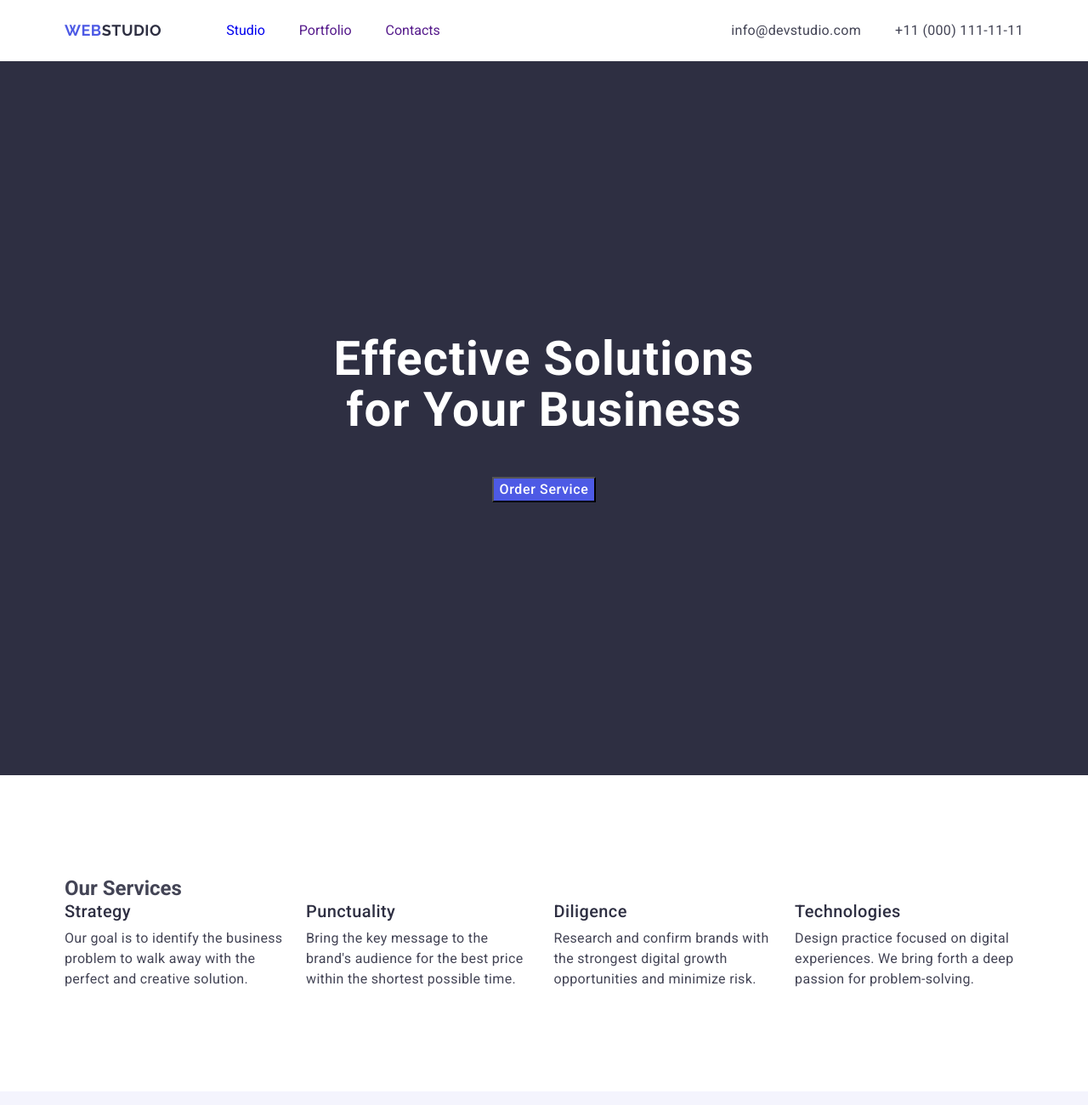
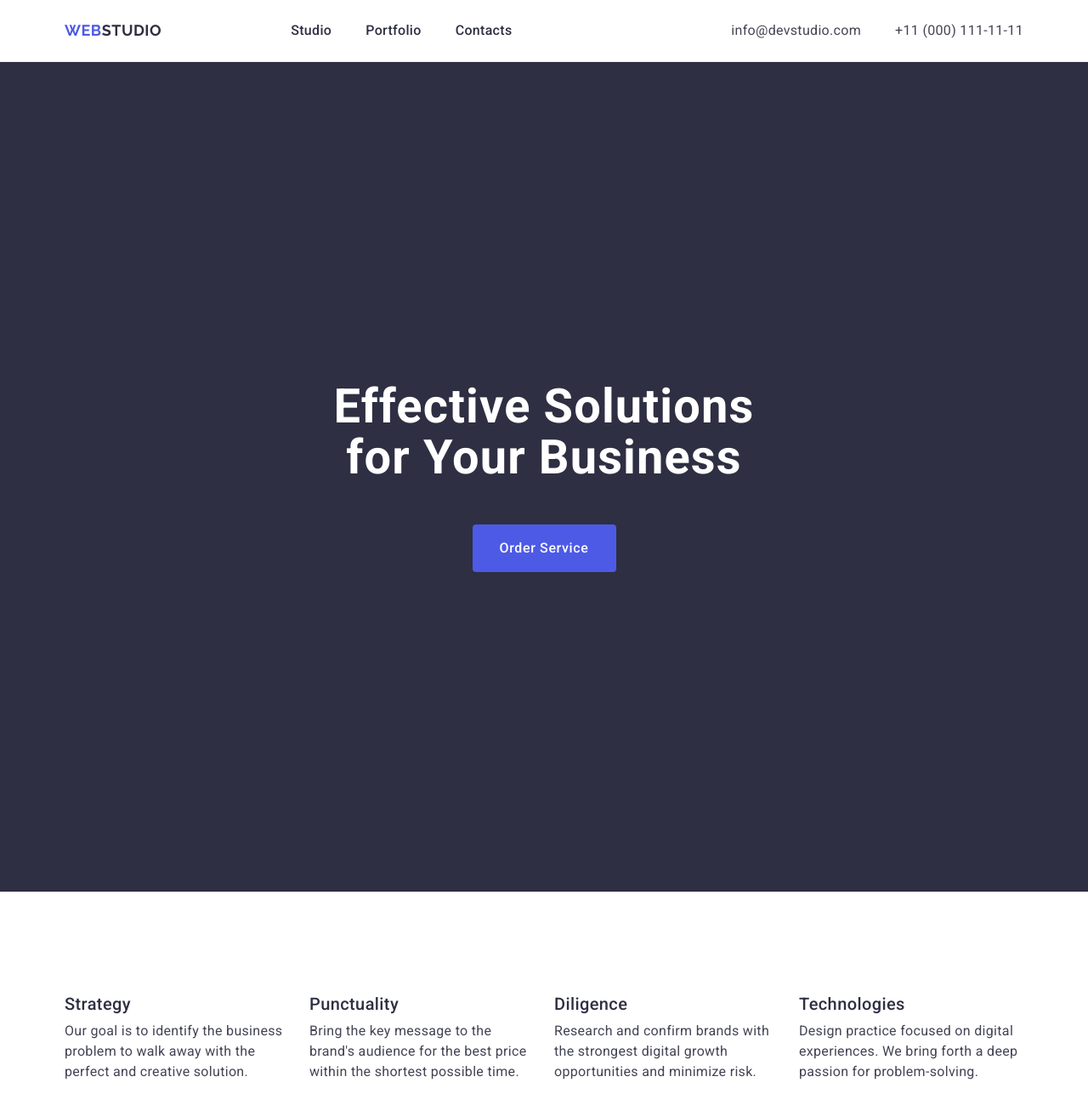
Before and after one commit to polinaPoddubnyak/goit-markup-hw-03, a plain HTML site: page index.html in a window 1280 px wide. Shown: the top 1300 px of the page at 85% size. Drawn offline with nearby package versions, Linux system fonts and the light colour scheme.

Commit message:
add changes in css file

```diff
--- a/css/styles.css
+++ b/css/styles.css
@@ -59,6 +59,7 @@ section {
   letter-spacing: 0.03em;
   text-transform: uppercase;
   color: #4d5ae5;
+  margin-right: 76px;
 }
 
 .logo-accent {
@@ -66,30 +67,35 @@ section {
 }
 
 /* ====== Navigation ====== */
+.header {
+  border-bottom: 1px solid #e7e9fc;
+}
+
 .header .container {
   display: flex;
   justify-content: space-between;
+  height: 72px;
   align-items: center;
-  height: 72px;
 }
 
 .main-nav {
   display: flex;
   gap: 76px;
+  align-items: center;
 }
 
 .nav-list {
   gap: 40px;
-  align-items: center;
 }
 
-.nav-link .nav-link {
+.nav-link {
   font-weight: 500;
   font-size: 16px;
   line-height: 1.5;
   letter-spacing: 0.02em;
   color: #2e2f42;
   text-decoration: none;
+  padding: 24px 0;
 }
 
 .nav-link:hover,
@@ -130,6 +136,7 @@ section {
 
 .hero {
   background-color: #2e2f42;
+  padding: 188px 0;
 }
 
 .hero-title {
@@ -151,6 +158,10 @@ section {
   letter-spacing: 0.04em;
   color: #ffffff;
   cursor: pointer;
+  min-width: 169px;
+  height: 56px;
+  border: none;
+  border-radius: 4px;
 }
 
 .hero-button:hover,
@@ -159,8 +170,26 @@ section {
 }
 
 /* ====== Features Section ====== */
+.visually-hidden {
+  position: absolute;
+  width: 1px;
+  height: 1px;
+  margin: -1px;
+  border: 0;
+  padding: 0;
+
+  white-space: nowrap;
+  clip-path: inset(100%);
+  clip: rect(0 0 0 0);
+  overflow: hidden;
+}
+
 .features-list {
   gap: 24px;
+}
+
+.features-list li {
+  width: calc((100% - 3 * 24px) / 4);
 }
 
 .feature-title {
@@ -196,7 +225,6 @@ section {
 
 .team-list {
   gap: 24px;
-  height: 380px;
 }
 
 .team-member {
@@ -205,13 +233,17 @@ section {
   text-align: center;
 }
 
+.team-info {
+  padding: 32px 0;
+}
+
 .team-title {
   font-weight: 500;
   font-size: 20px;
   line-height: 1.2;
   letter-spacing: 0.02em;
   color: #2e2f42;
-  margin-top: 32px;
+  text-align: center;
   margin-bottom: 8px;
 }
 
@@ -220,7 +252,6 @@ section {
   line-height: 1.5;
   letter-spacing: 0.02em;
   color: #434455;
-  margin-bottom: 32px;
 }
 
 /* ====== Portfolio Section ====== */
--- a/index.html
+++ b/index.html
@@ -73,7 +73,7 @@
       <!-- Features Section -->
       <section class="features">
         <div class="container">
-          <h2>Our Services</h2>
+          <h2 class="visually-hidden">Our Services</h2>
           <ul class="features-list">
             <li>
               <h3 class="feature-title">Strategy</h3>
@@ -119,8 +119,10 @@
                 height="260"
                 alt="Mark Guerrero"
               />
+              <div class="team-info">
                 <h3 class="team-title">Mark Guerrero</h3>
                 <p class="team-text">Product Designer</p>
+              </div>
             </li>
             <li class="team-member">
               <img
@@ -129,8 +131,10 @@
                 height="260"
                 alt="Tom Ford"
               />
+              <div class="team-info">
                 <h3 class="team-title">Tom Ford</h3>
                 <p class="team-text">Frontend Developer</p>
+              </div>
             </li>
             <li class="team-member">
               <img
@@ -139,8 +143,10 @@
                 height="260"
                 alt="Camila Garcia"
               />
+              <div class="team-info">
                 <h3 class="team-title">Camila Garcia</h3>
                 <p class="team-text">Marketing</p>
+              </div>
             </li>
             <li class="team-member">
               <img
@@ -149,8 +155,10 @@
                 height="260"
                 alt="Daniel Wilson"
               />
+              <div class="team-info">
                 <h3 class="team-title">Daniel Wilson</h3>
                 <p class="team-text">UI Designer</p>
+              </div>
             </li>
           </ul>
         </div>
```
Lines whose indentation alone changed are shown as unchanged.
